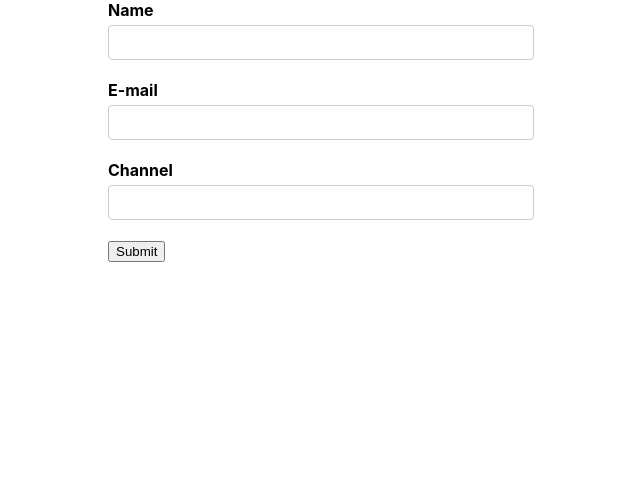
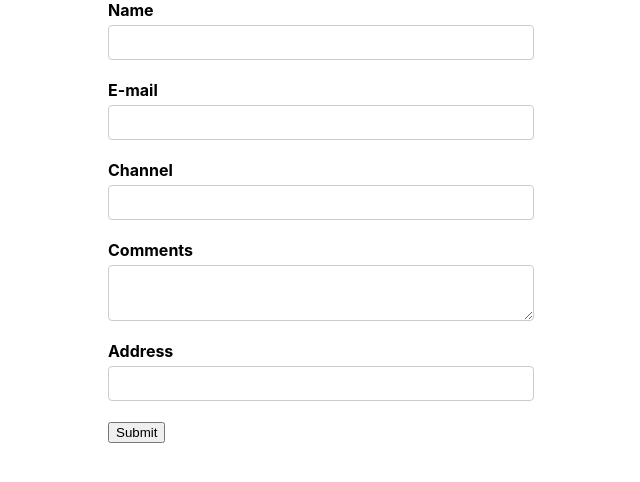
Before and after one commit to DuncanMoyo/formik, a React (Create React App) app: page / in a window 1280 px wide. Shown: the top 482 px of the page, without its empty margins (319-959 px from the left). Built offline with nearby package versions, Linux system fonts and the light colour scheme.

Commit message:
t-18 Field revisited

```diff
--- a/src/App.css
+++ b/src/App.css
@@ -9,8 +9,9 @@
   margin-bottom: 5px;
 }
 
-input[type='text'],
-input[type='email'] {
+input[type="text"],
+input[type="email"],
+textarea {
   display: block;
   width: 400px;
   padding: 6px 12px;
--- a/src/components/YoutubeForm.js
+++ b/src/components/YoutubeForm.js
@@ -6,6 +6,8 @@
   name: "",
   email: "",
   channel: "",
+  comments: "",
+  address: "",
 };
 
 const onSubmit = (values) => {
@@ -43,6 +45,27 @@
           <Field type="text" id="channel" name="channel" />
           <ErrorMessage name="channel" />
         </div>
+        <div className="form-control">
+          <label htmlFor="comments">Comments</label>
+          <Field as="textarea" id="comments" name="comments" />
+          {/* component prop was deprecated and undeprecated */}
+          {/* <Field component="textarea" id="comments" name="comments" /> */}
+        </div>
+        <div className="form-control">
+          <label htmlFor="address">Address</label>
+          <Field name="address">
+            {(props) => {
+              const { field, form, meta } = props;
+              console.log("Render Props: ", props);
+              return (
+                <div>
+                  <input type='text' id="address" {...field} />
+                  {meta.touched && meta.error ? <div>{meta.error}</div> : null}
+                </div>
+              );
+            }}
+          </Field>
+        </div>
         <button type="submit">Submit</button>
       </Form>
     </Formik>
```
